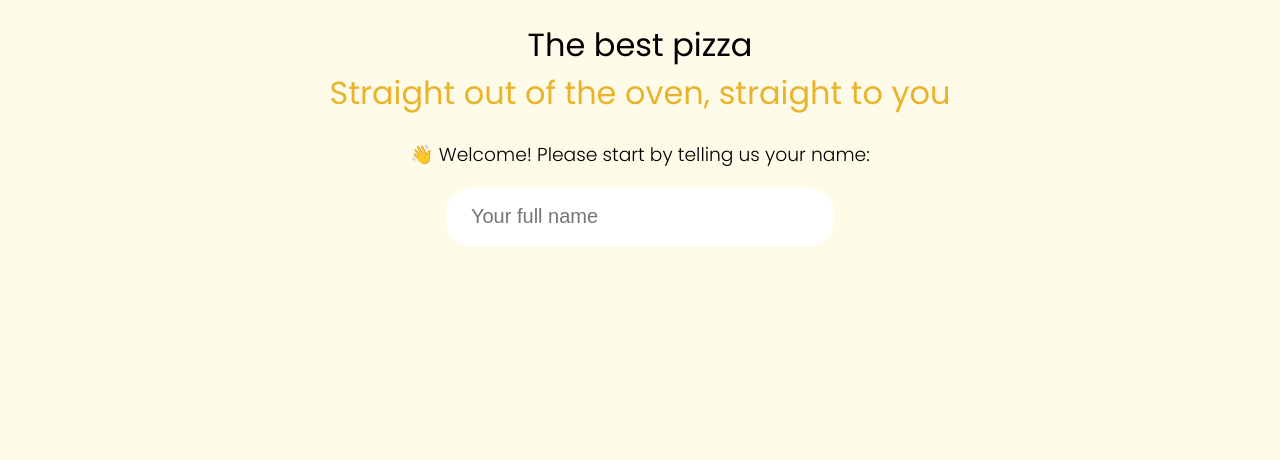
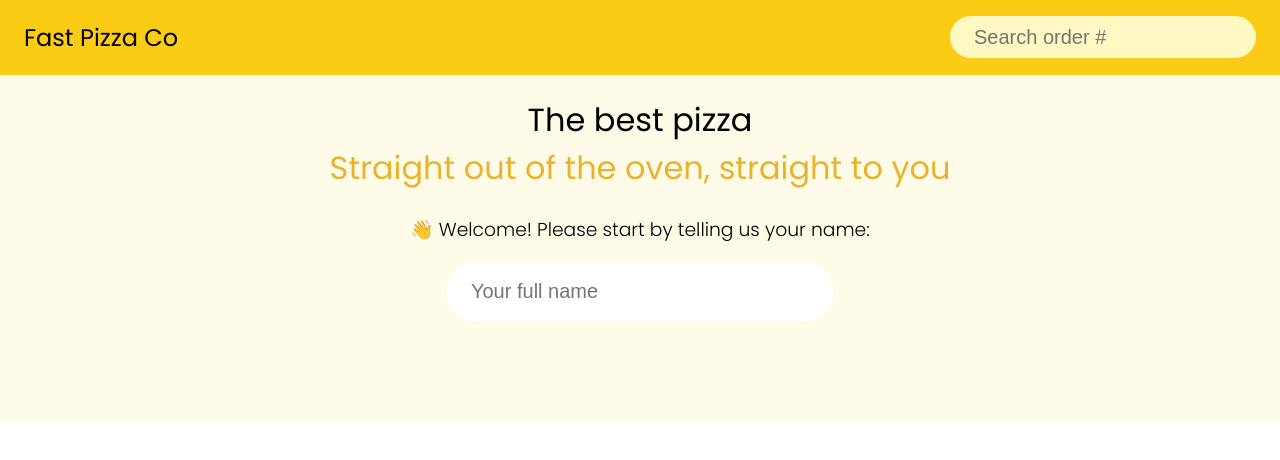
Before and after one commit to dariojularic/Fast-pizza-react, a React (Vite) app: page / in a window 1280 px wide. Shown: the top 460 px of the page. Built offline with nearby package versions, Linux system fonts and the light colour scheme.

Commit message:
Refactor code

```diff
--- a/src/components/Home.css
+++ b/src/components/Home.css
@@ -33,14 +33,25 @@ h3 {
   margin-top: 4px;
 }
 
+input {
+  border: none;
+  border-radius: 99px;
+  font-size: 20px;
+  padding-left: 24px;
+}
+
 .username-input {
-  border: none;
   height: 56px;
-  padding-left: 24px;
-  border-radius: 24px;
   width: 360px;
-  font-size: 20px;
   margin-bottom: 100px;
+}
+
+.order-input {
+  height: 40px;
+  width: 360px;
+  background-color: #FEF9C3;
+  align-self: center;
+  width: 280px;
 }
 
 .add-user-form {
--- a/src/components/Input.css
+++ b/src/components/Input.css
@@ -0,0 +1,9 @@
+.username-input {
+  border: none;
+  height: 56px;
+  padding-left: 24px;
+  border-radius: 24px;
+  width: 360px;
+  font-size: 20px;
+  margin-bottom: 100px;
+}
--- /dev/null
+++ b/src/components/Navbar.css
@@ -0,0 +1,13 @@
+nav {
+  background-color: #FACC15;
+  /* width: calc(100% - 48px); */
+  width: 100%;
+  display: flex;
+  justify-content: space-between;
+  padding: 0 24px;
+  box-sizing: border-box;
+}
+
+h2 {
+  font-weight: 500;
+}
--- /dev/null
+++ b/src/components/Navbar.jsx
@@ -0,0 +1,17 @@
+import Input from "./Input"
+import "./Navbar.css"
+import { useSelector } from "react-redux"
+
+const Navbar = () => {
+  const { username } = useSelector(store => store.user)
+  // console.log(username)
+  return (
+    <nav>
+      <h2>Fast Pizza Co</h2>
+      <Input type="text" placeholder="Search order #" name="order"  />
+      {username === "" ? null : <h3>{username}</h3>}
+    </nav>
+  )
+}
+
+export default Navbar;
--- /dev/null
+++ b/src/components/SharedLayout.jsx
@@ -0,0 +1,13 @@
+import { Outlet } from "react-router-dom";
+import Navbar from "./Navbar";
+
+const SharedLayout = () => {
+  return (
+    <div>
+      <Navbar />
+      <Outlet />
+    </div>
+  );
+};
+
+export default SharedLayout;
--- a/src/userSlice.js
+++ b/src/userSlice.js
@@ -8,7 +8,9 @@ const userSlice = createSlice({
   name: "user",
   initialState,
   reducers: {
-    addUser: (state, action) => (state.username = action.payload),
+    addUser: (state, action) => {
+      state.username = action.payload;
+    },
   },
 });
 
```
Also changed, not shown: src/components/Home.jsx (+27 -3 lines), src/main.jsx (+20 -6 lines).
